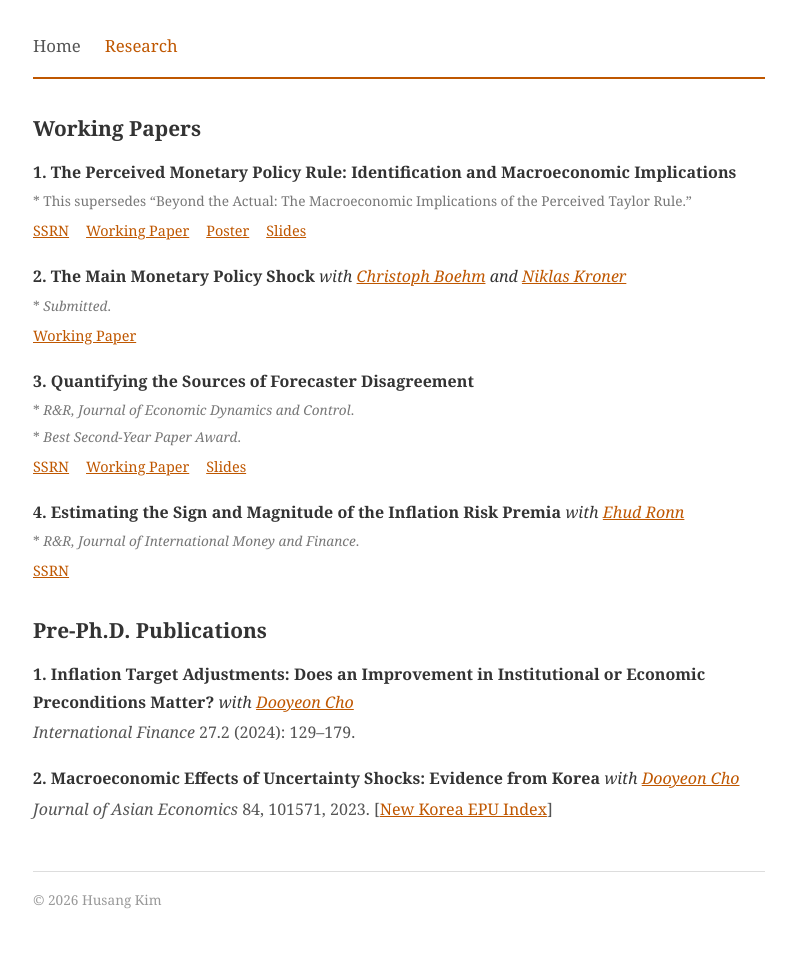
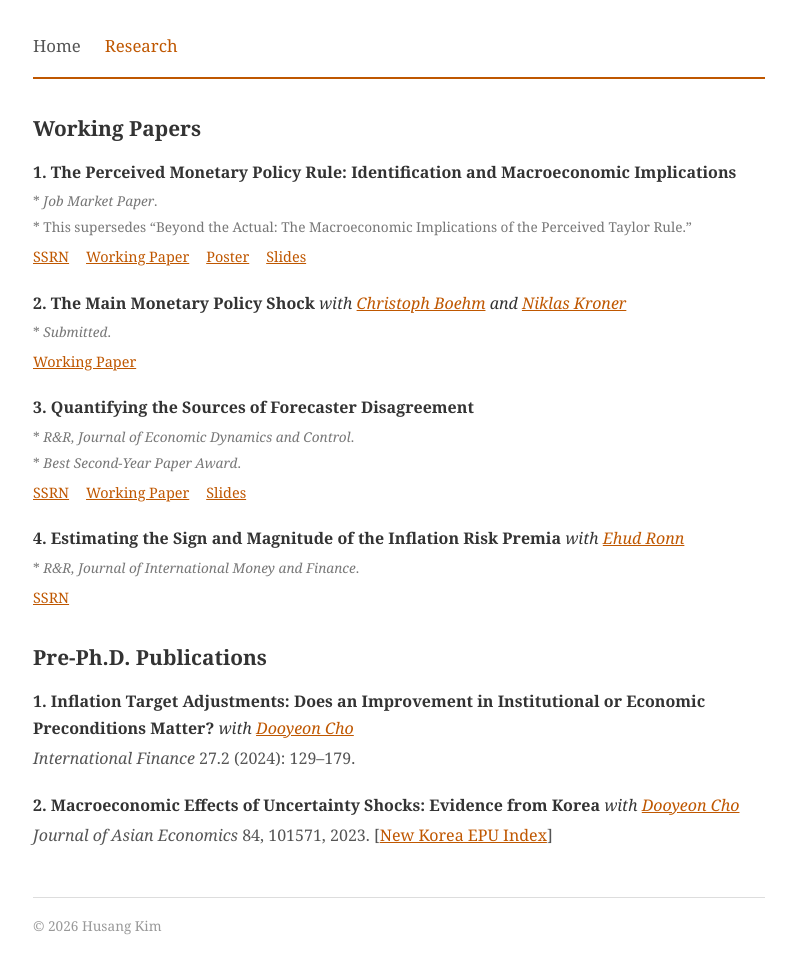
Before and after one commit to husang-kim/husang-kim.github.io, a Jekyll site: the page built from research.md, in a window 1280 px wide. Shown: the whole page, without its empty margins (241-1037 px from the left). Built offline with Jekyll 4.4.1, drawn with Linux system fonts in a browser that asks for light colours; before the commit the page ends 943 px from its top, so only the background shows below that.

Commit message:
Update research.md

```diff
--- a/research.md
+++ b/research.md
@@ -9,6 +9,7 @@ permalink: /research
 
 <div class="paper">
 <div class="paper-title">1. The Perceived Monetary Policy Rule: Identification and Macroeconomic Implications</div>
+<div class="paper-note"> * <em>Job Market Paper</em>.</div>
 <div class="paper-note"> * This supersedes &#8220;Beyond the Actual: The Macroeconomic Implications of the Perceived Taylor Rule.&#8221;</div>
 <div class="paper-links">
 <a href="https://papers.ssrn.com/sol3/papers.cfm?abstract_id=6171027" target="_blank">SSRN</a>
```
